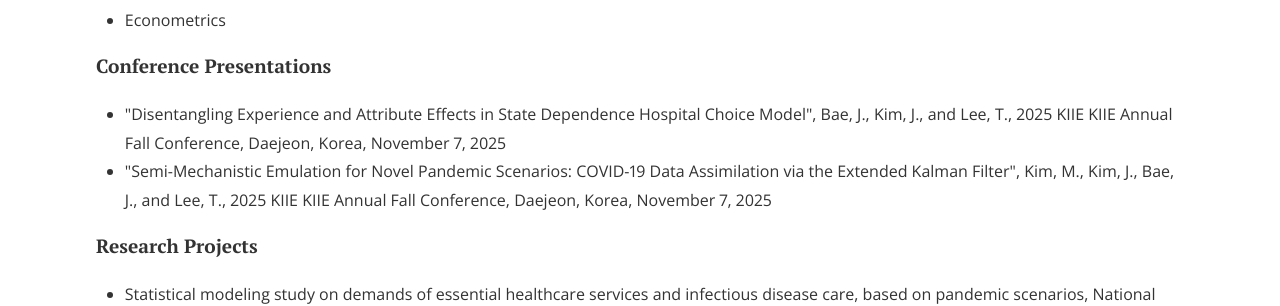
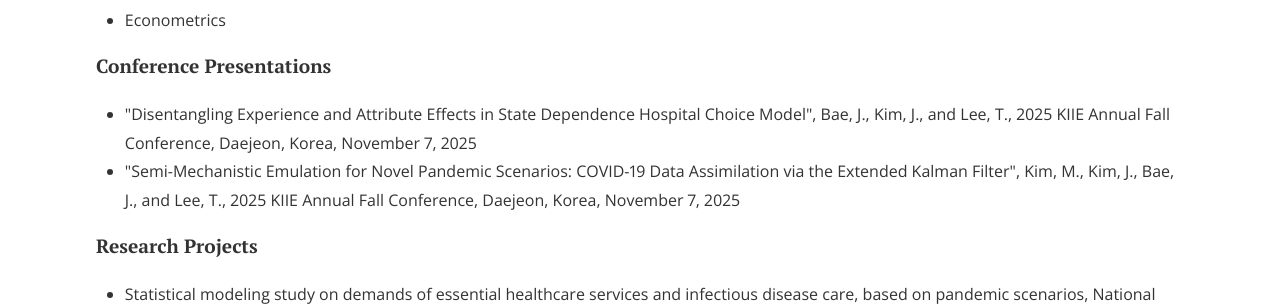
Before and after one commit to CSDlab-KAIST/csdlab-kaist.github.io, a Jekyll site: the page built from people/jihwan.html, in a window 1280 px wide. Shown: the part 490-796 px from the top of the page. Built offline with Jekyll 4.4.1, drawn with Linux system fonts in a browser that asks for light colours; nearby versions of some CDN libraries.

Commit message:
Update jihwan.html

```diff
--- a/people/jihwan.html
+++ b/people/jihwan.html
@@ -30,8 +30,8 @@ title: Jihwan Bae
 
 <h4>Conference Presentations</h4>
 <ul>
-	<li>"Disentangling Experience and Attribute Effects in State Dependence Hospital Choice Model", Bae, J., Kim, J., and Lee, T., 2025 KIIE KIIE Annual Fall Conference, Daejeon, Korea, November 7, 2025</li>
-	<li>"Semi-Mechanistic Emulation for Novel Pandemic Scenarios: COVID-19 Data Assimilation via the Extended Kalman Filter", Kim, M., Kim, J., Bae, J., and Lee, T., 2025 KIIE KIIE Annual Fall Conference, Daejeon, Korea, November 7, 2025</li>
+	<li>"Disentangling Experience and Attribute Effects in State Dependence Hospital Choice Model", Bae, J., Kim, J., and Lee, T., 2025 KIIE Annual Fall Conference, Daejeon, Korea, November 7, 2025</li>
+	<li>"Semi-Mechanistic Emulation for Novel Pandemic Scenarios: COVID-19 Data Assimilation via the Extended Kalman Filter", Kim, M., Kim, J., Bae, J., and Lee, T., 2025 KIIE Annual Fall Conference, Daejeon, Korea, November 7, 2025</li>
 </ul>
 
 <h4>Research Projects</h4>
```
